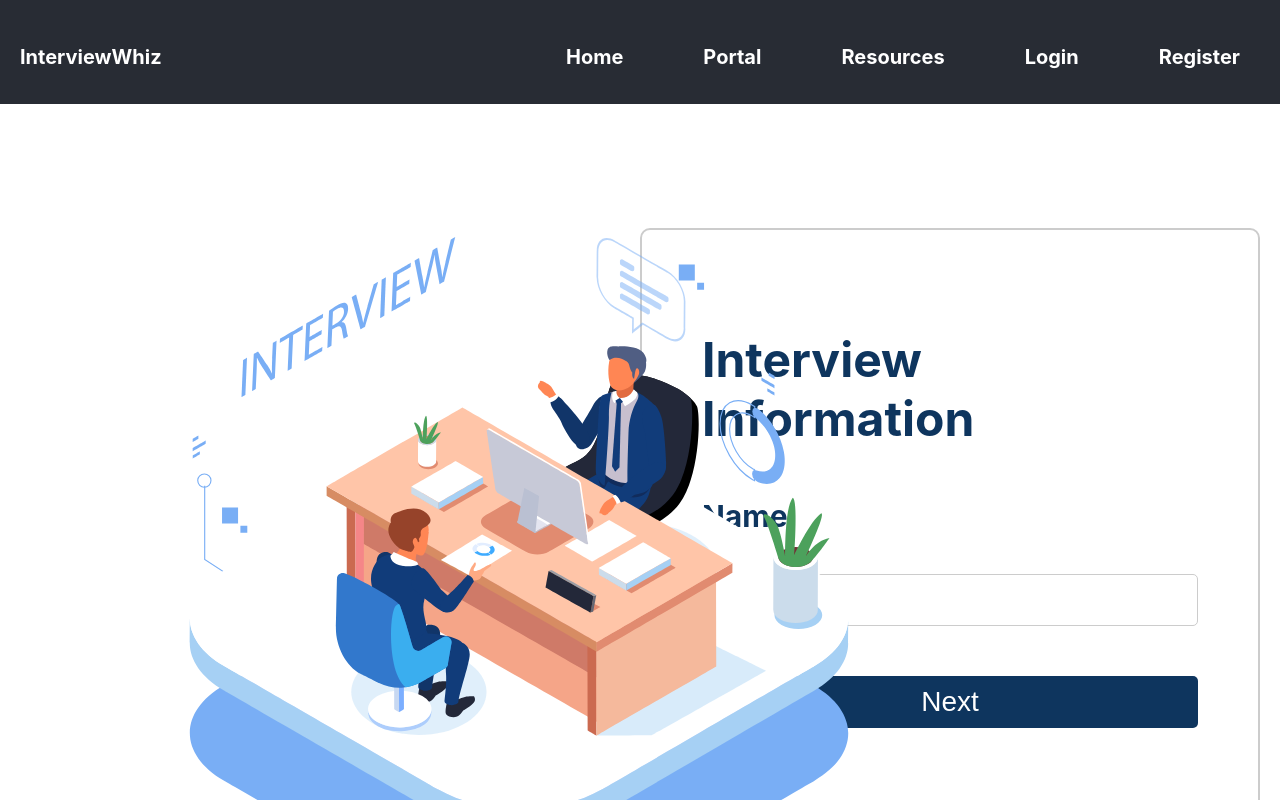
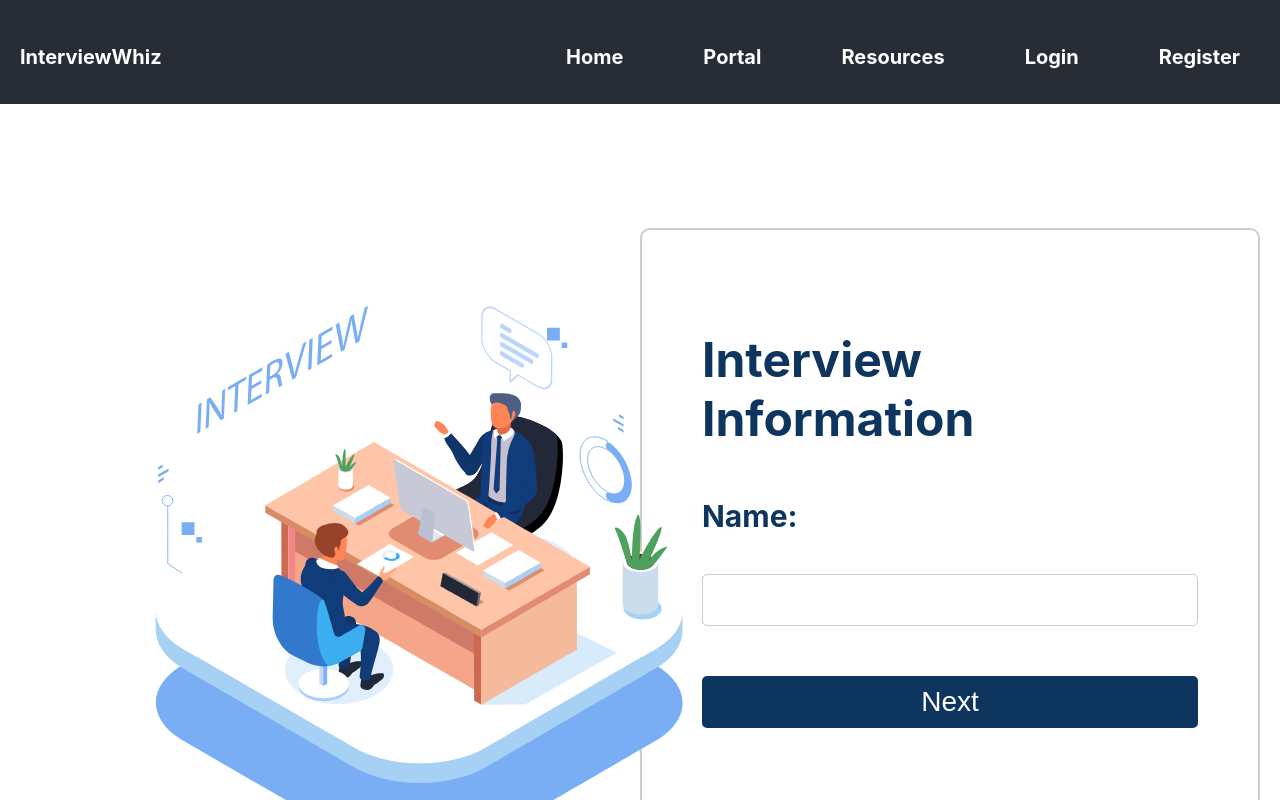
Before and after one commit to JrG-One/InterviewWhiz_prototype, a React (Create React App) app in the folder frontend/: page /interview-portal in a window 1280 px wide. Shown: the top 800 px of the page. Built offline with nearby package versions, Linux system fonts and the light colour scheme.

Commit message:
Width set

```diff
--- a/frontend/src/Components/InterviewPortal/InterviewPortal.js
+++ b/frontend/src/Components/InterviewPortal/InterviewPortal.js
@@ -64,7 +64,7 @@ const InterviewPortal = () => {
                 animationData: animationData,
               }}
               height={970} // Adjust height as needed
-              width={1000} // Adjust width as needed
+              width={800} // Adjust width as needed
             />
           </div>
         )}
```
